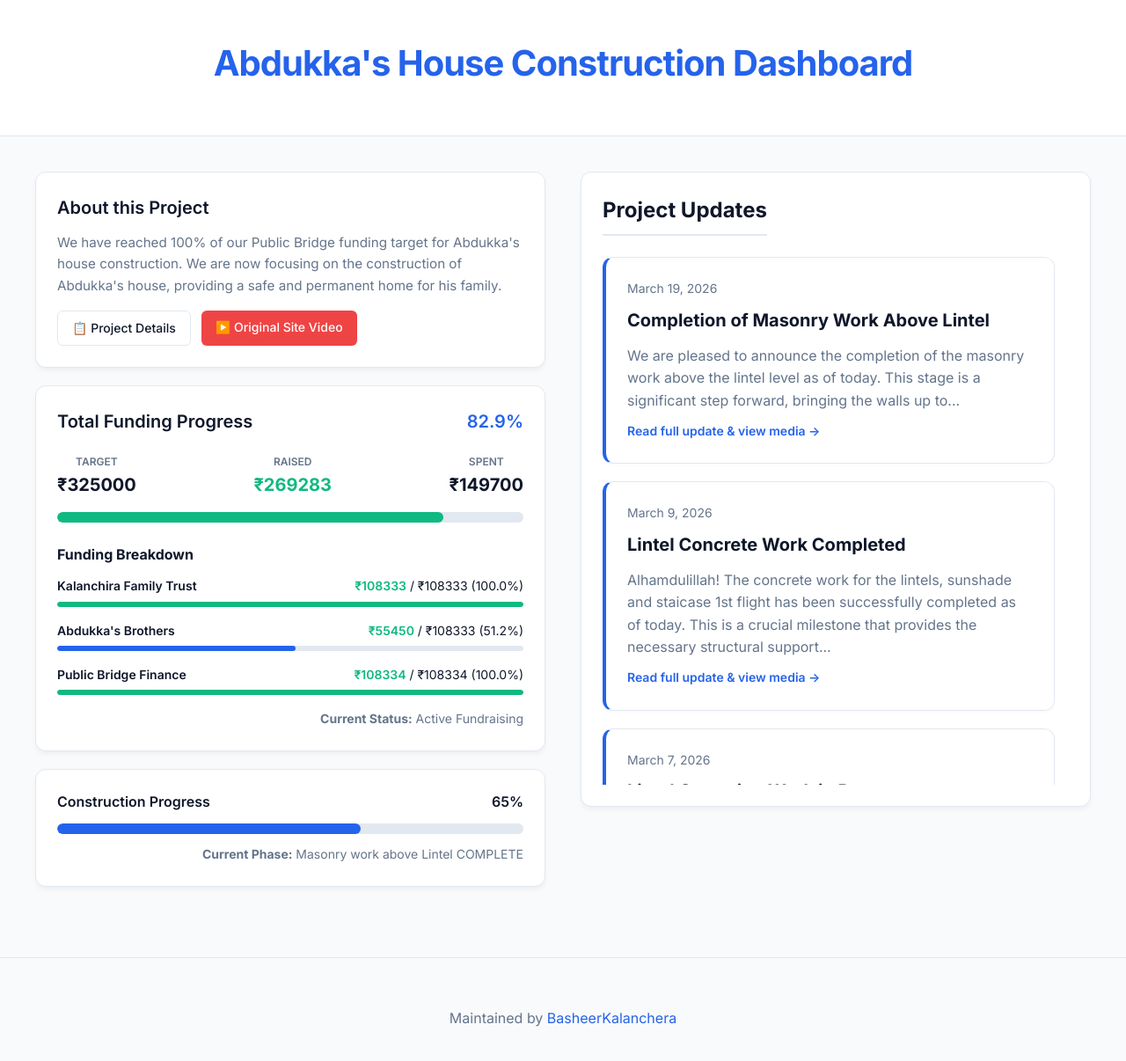
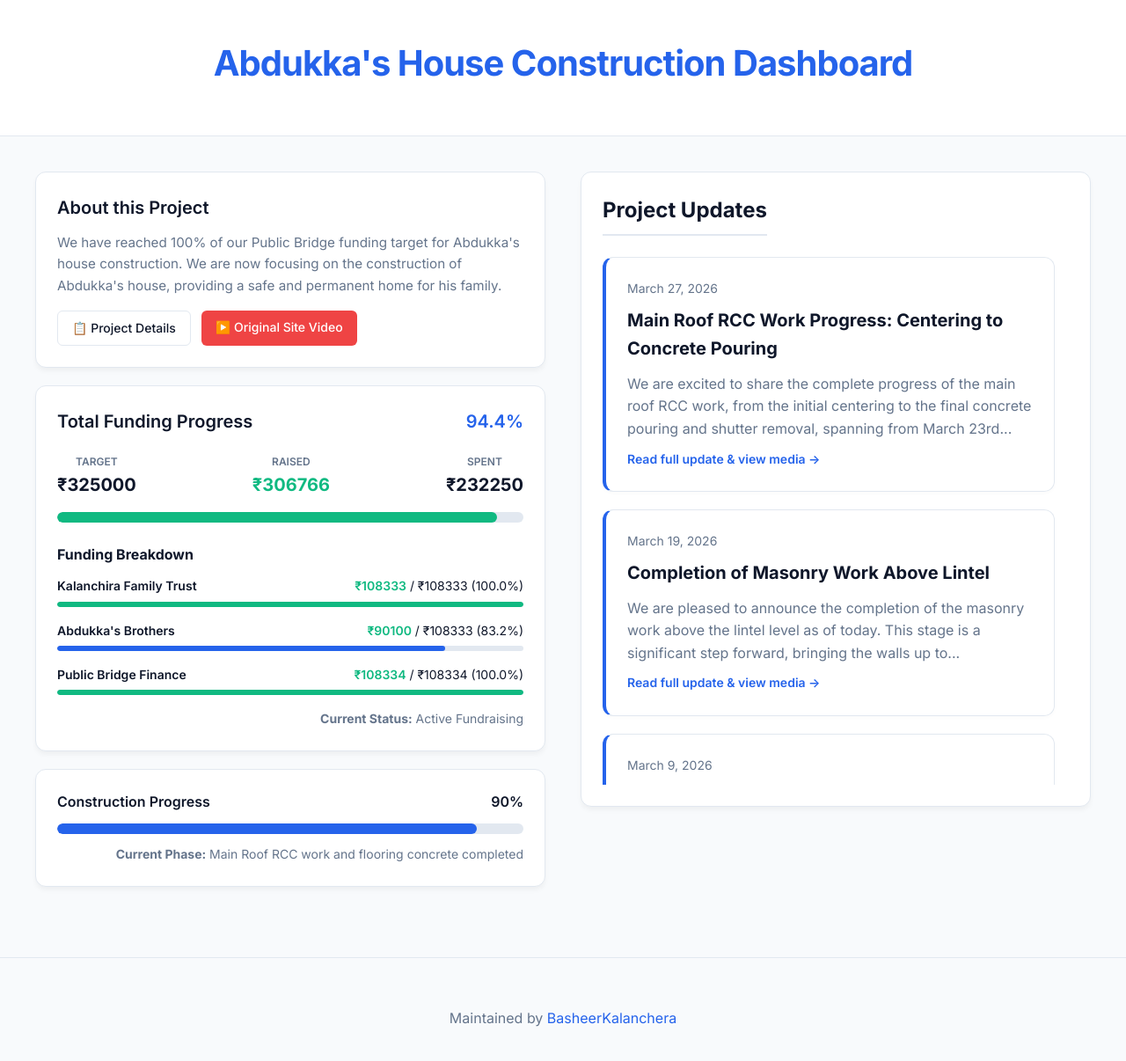
Before and after one commit to BasheerKalanchera/project-amanah, a Jekyll site: the page built from index.html, in a window 1280 px wide. Shown: the top 1206 px of the page at 88% size. Built offline with Jekyll 4.4.1, drawn with Linux system fonts in a browser that asks for light colours.

Commit message:
Feat: Main roof RCC work and flooring PCC work completed

```diff
--- a/_data/finances.yml
+++ b/_data/finances.yml
@@ -1,12 +1,12 @@
 target: 325000
-raised: 269283
-spent: 149700
+raised: 306766
+spent: 232250
 current_status: "Active Fundraising"
 breakdown:
   - name: "Kalanchira Family Trust"
     target: 108333
     raised: 108333
-    spent: 94250
+    spent: 142150
     breakup:
       - name: "Laterite stones"
         amount: 42750
@@ -14,10 +14,14 @@ breakdown:
         amount: 25500
       - name: "Labor for Lintel work"
         amount: 26000
+      - name: "Steel for Main Roof Centering"
+        amount: 27500
+      - name: "Labor for Main Roof Concerte pouring"
+        amount: 20400
   - name: "Abdukka's Brothers"
     target: 108333
-    raised: 55450
-    spent: 55450
+    raised: 90100
+    spent: 90100
     breakup:
       - name: "M Sand"
         amount: 5000
@@ -43,6 +47,16 @@ breakdown:
         amount: 2500
       - name: "Centering Labor Mar 3"
         amount: 3750
+      - name: "Masonry work above Lintel Labor Day 1"
+        amount: 2300
+      - name: "Masonry work above Lintel Labor Day 2"
+        amount: 2300
+      - name: "Masonry work above Lintel Labor Day 3"
+        amount: 3300
+      - name: "Masonry work laterite stones"
+        amount: 16750
+      - name: "Labor for Main Roof Centering"
+        amount: 10000
   - name: "Public Bridge Finance"
     target: 108334
     raised: 108334
--- a/_data/project.yml
+++ b/_data/project.yml
@@ -1,2 +1,2 @@
-completion_percentage: 65
-current_phase: "Masonry work above Lintel COMPLETE"
+completion_percentage: 90
+current_phase: "Main Roof RCC work and flooring concrete completed"
--- /dev/null
+++ b/_posts/2026-03-27-main-roof-rcc-completed.md
@@ -0,0 +1,32 @@
+---
+layout: post
+title: "Main Roof RCC Work Progress: Centering to Concrete Pouring"
+date: 2026-03-27 10:00:00 +0530
+categories: update
+---
+
+We are excited to share the complete progress of the main roof RCC work, from the initial centering to the final concrete pouring and shutter removal, spanning from March 23rd to March 27th.
+
+### Day 1: Centering Work Started (March 23)
+The wooden framework centering work for the main roof officially began on Monday, March 23rd, preparing the structure for the roof slab.
+<div style="position: relative; width: 100%; max-width: 800px; margin: 24px auto; aspect-ratio: 16/9; border-radius: 12px; overflow: hidden; box-shadow: 0 4px 6px -1px rgba(0, 0, 0, 0.1);">
+    <iframe src="https://www.youtube.com/embed/d-3x0IfkBn4" title="Main Roof RCC Centering Work Started" frameborder="0" allow="accelerometer; autoplay; clipboard-write; encrypted-media; gyroscope; picture-in-picture" allowfullscreen style="width: 100%; height: 100%;"></iframe>
+</div>
+
+### Day 2: Centering Progress (March 24)
+Centering work steadily progressed across the upper rooms as the framework came together.
+<div style="position: relative; width: 100%; max-width: 800px; margin: 24px auto; aspect-ratio: 16/9; border-radius: 12px; overflow: hidden; box-shadow: 0 4px 6px -1px rgba(0, 0, 0, 0.1);">
+    <iframe src="https://www.youtube.com/embed/WhmyaR5oNmo" title="Main Roof RCC Centering Work Progress - Day 2" frameborder="0" allow="accelerometer; autoplay; clipboard-write; encrypted-media; gyroscope; picture-in-picture" allowfullscreen style="width: 100%; height: 100%;"></iframe>
+</div>
+
+### Concrete Pouring Starts (March 26)
+With the reinforcement ready, concrete pouring for the main roof and flooring officially started on March 26th.
+<div style="position: relative; width: 100%; max-width: 800px; margin: 24px auto; aspect-ratio: 16/9; border-radius: 12px; overflow: hidden; box-shadow: 0 4px 6px -1px rgba(0, 0, 0, 0.1);">
+    <iframe src="https://www.youtube.com/embed/97HRyXpeZX0" title="Main Roof Concrete Pouring Start" frameborder="0" allow="accelerometer; autoplay; clipboard-write; encrypted-media; gyroscope; picture-in-picture" allowfullscreen style="width: 100%; height: 100%;"></iframe>
+</div>
+
+### Shutter Sides Removed (March 27)
+The following day, the shutter sides were removed, revealing the completed main roof and flooring concrete structure. Alhemdullilah everyone is very happy to see this major milestone completed!
+<div style="position: relative; width: 100%; max-width: 800px; margin: 24px auto; aspect-ratio: 16/9; border-radius: 12px; overflow: hidden; box-shadow: 0 4px 6px -1px rgba(0, 0, 0, 0.1);">
+    <iframe src="https://www.youtube.com/embed/x_s19OOuN64" title="Main Roof Concrete after Shutter Sides Removed" frameborder="0" allow="accelerometer; autoplay; clipboard-write; encrypted-media; gyroscope; picture-in-picture" allowfullscreen style="width: 100%; height: 100%;"></iframe>
+</div>
```
